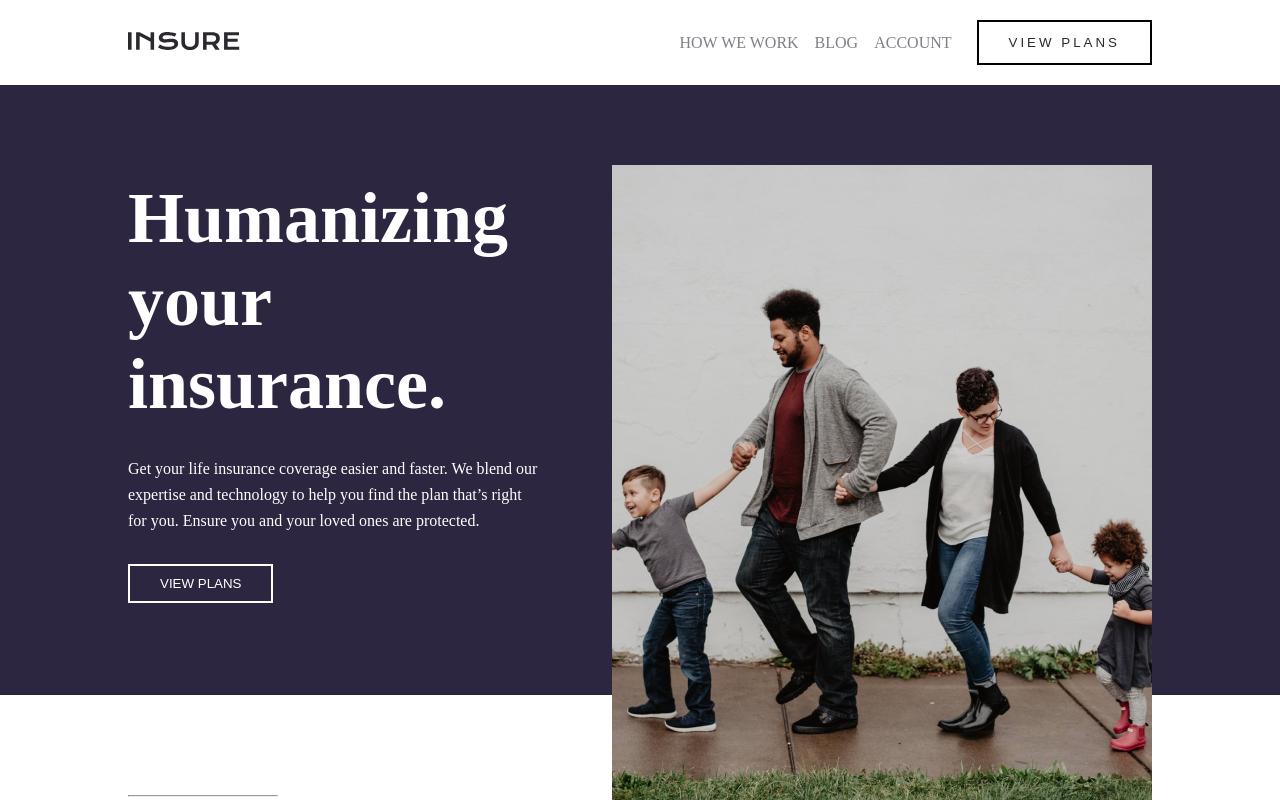
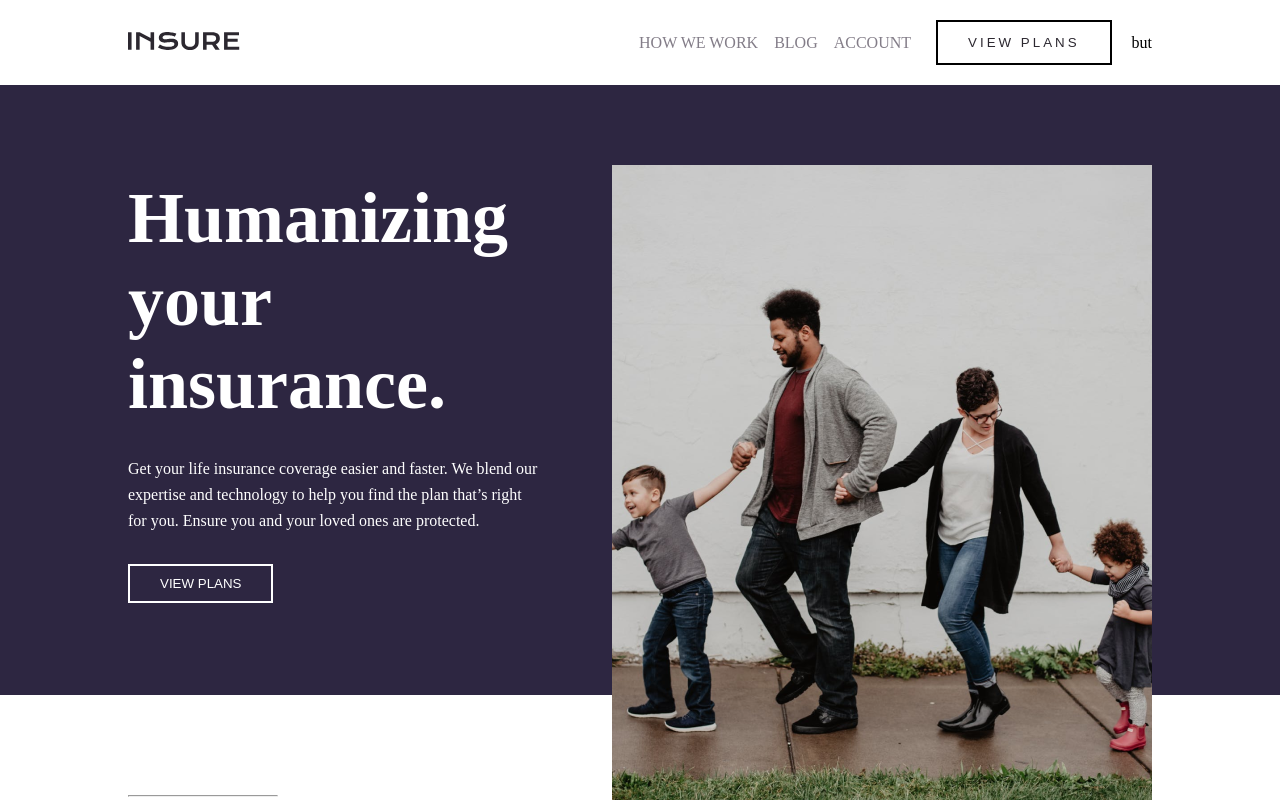
Before and after one commit to elbek1307/react, a React (Vite) app: page / in a window 1280 px wide. Both pictures are taken after a click on the link "ACCOUNT". Shown: the top 800 px of the page. Built offline with nearby package versions, Linux system fonts and the light colour scheme.

Commit message:
modal endi qoshilyapti

```diff
--- a/src/componets/header/Header.jsx
+++ b/src/componets/header/Header.jsx
@@ -1,8 +1,15 @@
+import { useState } from 'react'
+
+import { IoMdExit } from "react-icons/io";
+
 import logo from "../header/INSURE.svg"
-
 import "./header.css"
 
 function Header(){
+
+   const [modal, setmodal] = useState(false)
+
+
   return (
     <>
     <nav>
@@ -13,10 +20,16 @@ function Header(){
           <div className="nav_list">
            <a href="#" className="nav_item">HOW WE WORK</a>
            <a href="#" className="nav_item">BLOG</a>
-           <a href="#" className="nav_item">ACCOUNT</a>
+           <a href="#" className="nav_item" onClick={()=> setmodal(true)}>ACCOUNT</a>
           </div>
 
           <button className="nav_btn">VIEW PLANS</button>
+
+          {modal && (
+            <div className="mod_back">
+              but
+            </div>
+          )}
         </div>
       </div>
     </nav>
```
